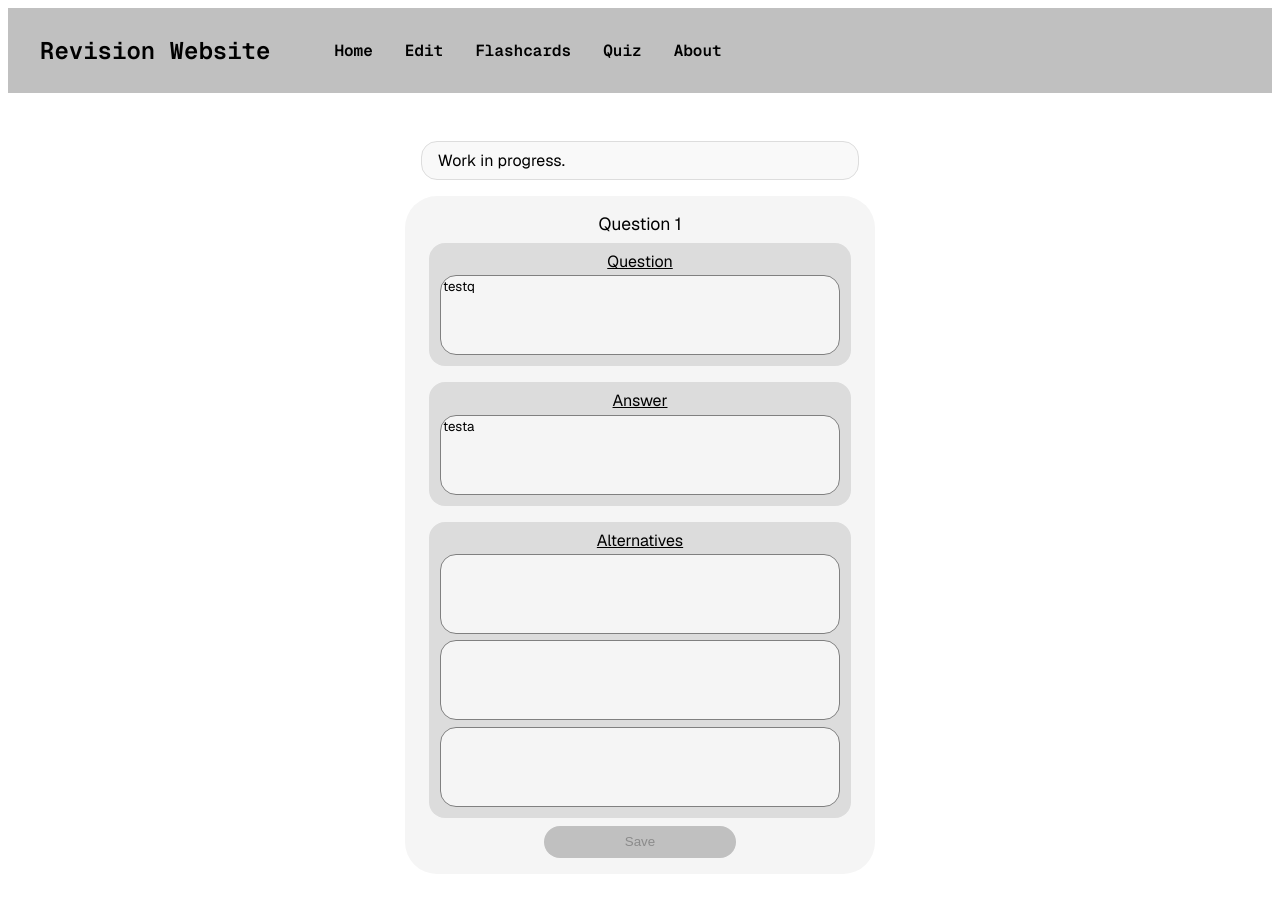
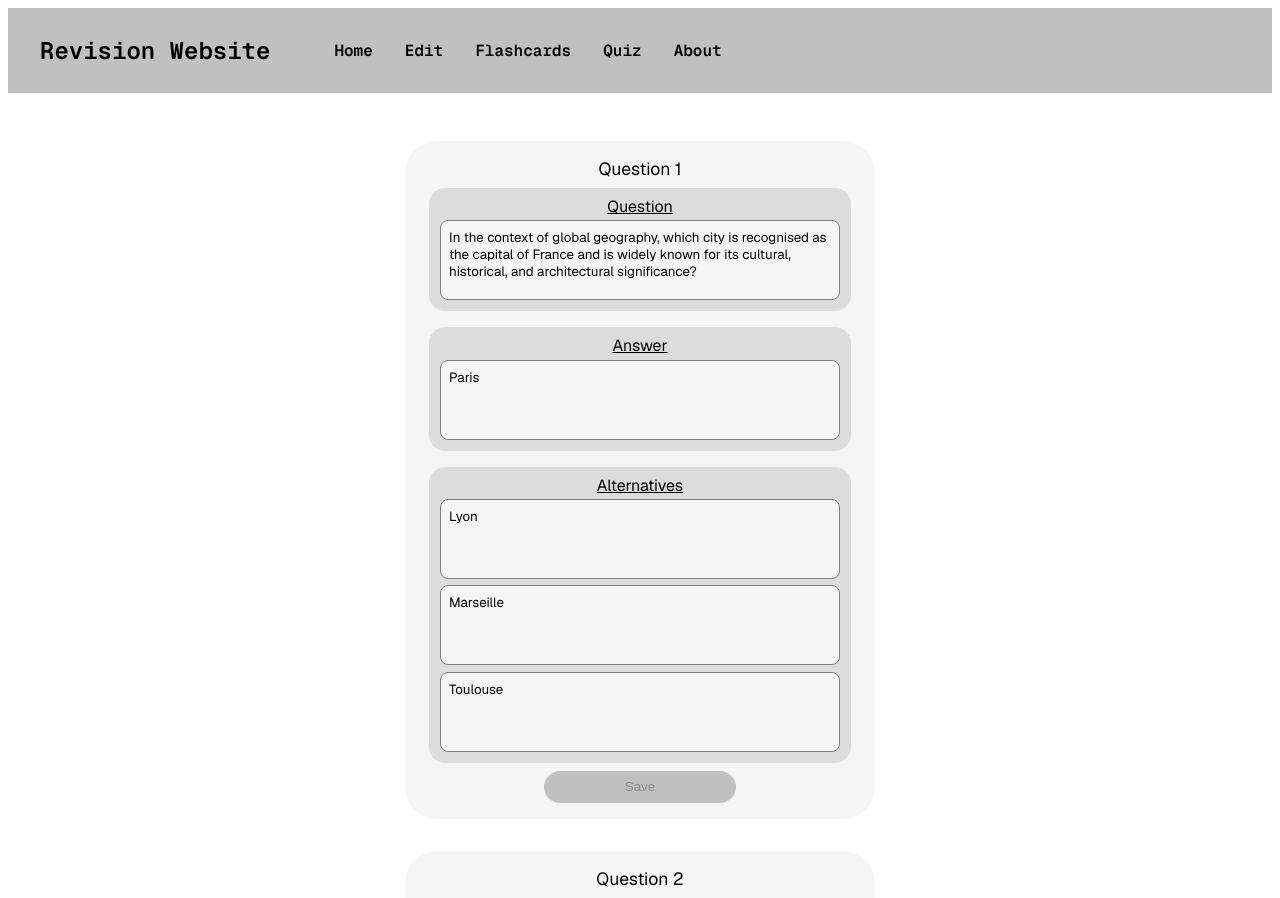
Before and after one commit to Louisg0709/revision-site, a Next.js app: page /edit in a window 1280 px wide. Shown: the top 898 px of the page. Built offline with nearby package versions, Linux system fonts and the light colour scheme.

Commit message:
Edit set component now renders every question in the set

```diff
--- a/src/app/edit/page.tsx
+++ b/src/app/edit/page.tsx
@@ -6,9 +6,6 @@ import { EditSet } from "@/components/edit/editset";
 export default function About(){
 
     return (
-    <div className={styles.container}>
-      <p className={styles.text}>Work in progress.</p>
       <EditSet/>
-    </div>
   );
 }
--- a/src/components/edit/editquestion.module.css
+++ b/src/components/edit/editquestion.module.css
@@ -4,7 +4,7 @@
     padding: 1rem;
     text-align: center;
     font-size: 1.1rem;
-
+    margin: 1rem;
 }
 
 .form{
@@ -61,7 +61,8 @@
 
     font-family: inherit;
     background-color: whitesmoke;
-    border-radius: 1rem;
+    border-radius: 0.5rem;
+    padding: 0.5rem;
 }
 
 .text_input textarea:focus{
--- a/src/components/edit/editquestion.tsx
+++ b/src/components/edit/editquestion.tsx
@@ -5,13 +5,13 @@ import { useState } from "react";
 
 import styles from "./editquestion.module.css"
 
-type CreateQuestionProps = {
+type EditQuestionProps = {
     setQuestion: Function;
     question: Question;
     index: number;
 }
 
-export function EditQuestion({setQuestion, question, index} : CreateQuestionProps){
+export function EditQuestion({setQuestion, question, index} : EditQuestionProps){
     const [changesMade, setChangesMade] = useState(false)
 
     function submit(e: React.FormEvent<HTMLFormElement>){
--- /dev/null
+++ b/src/components/edit/editset.module.css
@@ -0,0 +1,5 @@
+.container{
+    display: flex;
+    flex-direction: column;
+    padding: 2rem;
+}
--- a/src/components/edit/editset.tsx
+++ b/src/components/edit/editset.tsx
@@ -1,14 +1,28 @@
 'use client'
 
-import { useState } from "react"
+import { useContext, useState } from "react"
 import { EditQuestion} from "./editquestion"
 import { Question, ConstructQuestion } from "@/types"
+import { SetContext } from "@/types/SetContext"
+
+import styles from "./editset.module.css"
 
 export function EditSet(){
-    const [testQuestion, setTestQuestion] = useState(ConstructQuestion(0))
+    const setData = useContext(SetContext);
+
+    const questions  = setData.questions.map((value, index)=>{return(
+        <EditQuestion key={index} question={value} index={index} setQuestion={(newQuestion: Question)=>{
+            const newQuestions = setData.questions.map((q, i)=>{
+                if (i===index){return(newQuestion)}
+                else{return(q)}
+            })
+            setData.setQuestions(newQuestions);
+        }}/>
+    )});
+
     return(
-        <div>
-            <EditQuestion index={0} setQuestion={setTestQuestion} question={testQuestion}/>
+        <div className={styles.container}>
+            {questions}
         </div>
     )
 }
--- a/src/components/quiz/question.module.css
+++ b/src/components/quiz/question.module.css
@@ -6,11 +6,11 @@
     text-align: center;
 
     border: 1px solid #dddd;
-    min-height:  10rem;
+    min-height:  15rem;
+    min-width: 40rem;
     border-radius: 1rem;
     padding: 1rem;
     background: whitesmoke;
-    min-height: 15rem;
 }
 
 .question{
--- a/src/types/question.ts
+++ b/src/types/question.ts
@@ -10,8 +10,8 @@ export type Question = {
 export function ConstructQuestion(id: number): Question{
     return({
         id,
-        question: "testq",
-        answer: "testa",
+        question: "",
+        answer: "",
         alternative1: "",
         alternative2: "",
         alternative3: ""
```
